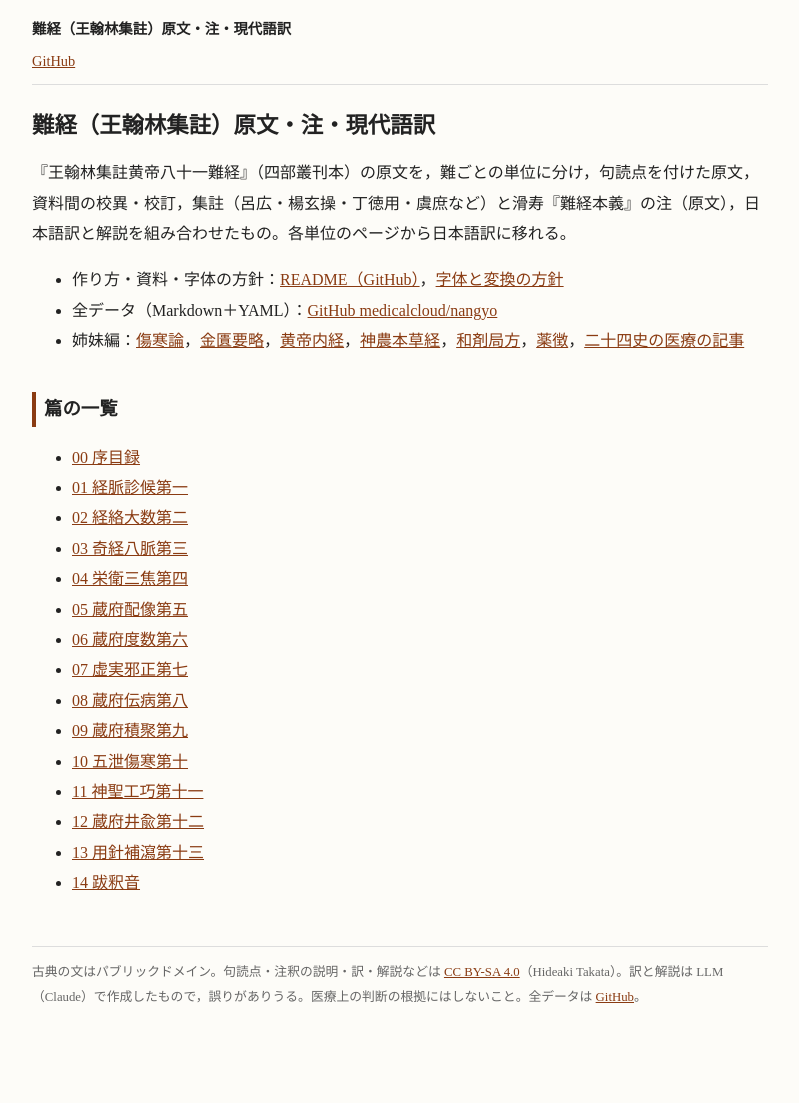
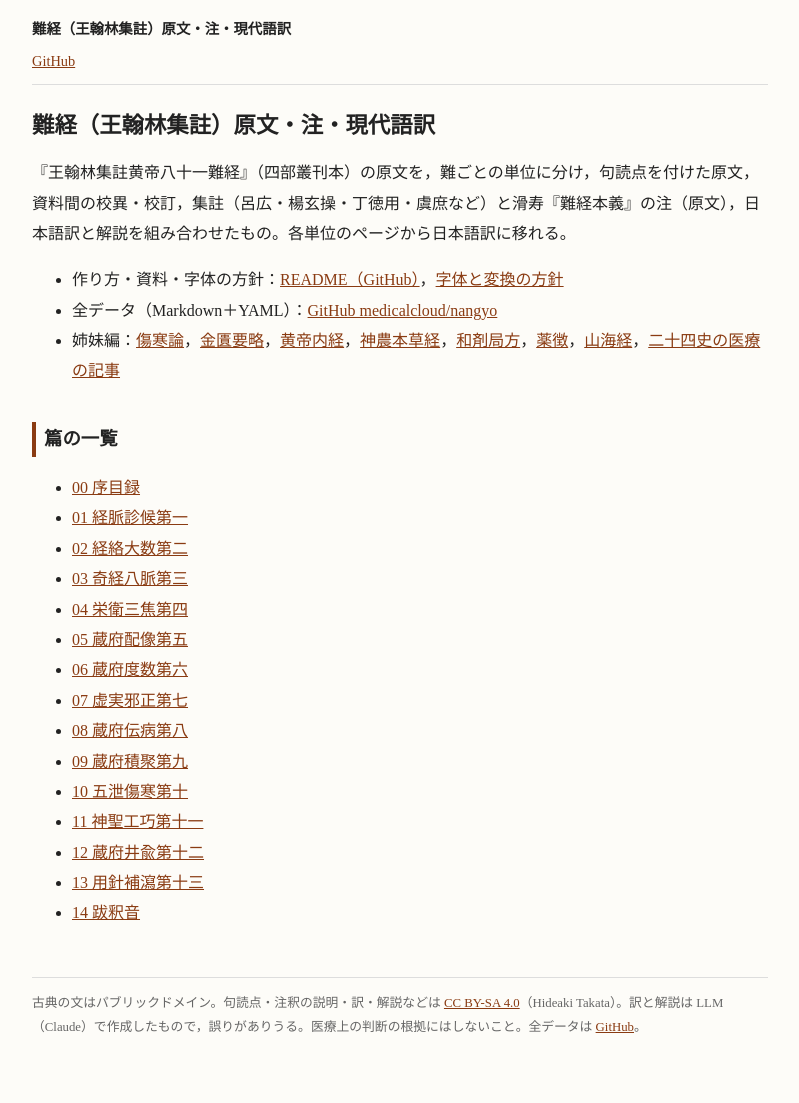
Before and after one commit to medicalcloud/nangyo, a Jekyll site: the page built from index.md, in a window 1280 px wide. Shown: the whole page, without its empty margins (240-1039 px from the left). Built offline with Jekyll 4.4.1, drawn with Linux system fonts in a browser that asks for light colours; before the commit the page ends 1073 px from its top, so only the background shows below that.

Commit message:
姉妹編のリンクに山海経を足す
Co-Authored-By: Claude Opus 5.5 <noreply@anthropic.com>
Claude-Session: https://claude.ai/code/session_01LRgAs9kiaN9gwPmZDVNvf2

```diff
--- a/index.md
+++ b/index.md
@@ -8,7 +8,7 @@ title: 目次
 
 - 作り方・資料・字体の方針：[README（GitHub）](https://github.com/medicalcloud/nangyo#readme)，[字体と変換の方針](字体と変換の方針.md)
 - 全データ（Markdown＋YAML）：[GitHub medicalcloud/nangyo](https://github.com/medicalcloud/nangyo)
-- 姉妹編：[傷寒論](https://medicalcloud.github.io/shokanron/)，[金匱要略](https://medicalcloud.github.io/kinkiyoryaku/)，[黄帝内経](https://medicalcloud.github.io/koteidaikei/)，[神農本草経](https://medicalcloud.github.io/shinnohonzokyo/)，[和剤局方](https://medicalcloud.github.io/wazaikyokuho/)，[薬徴](https://medicalcloud.github.io/yakucho/)，[二十四史の医療の記事](https://medicalcloud.github.io/24shi/)
+- 姉妹編：[傷寒論](https://medicalcloud.github.io/shokanron/)，[金匱要略](https://medicalcloud.github.io/kinkiyoryaku/)，[黄帝内経](https://medicalcloud.github.io/koteidaikei/)，[神農本草経](https://medicalcloud.github.io/shinnohonzokyo/)，[和剤局方](https://medicalcloud.github.io/wazaikyokuho/)，[薬徴](https://medicalcloud.github.io/yakucho/)，[山海経](https://medicalcloud.github.io/sengaikyo/)，[二十四史の医療の記事](https://medicalcloud.github.io/24shi/)
 
 ## 篇の一覧
 
```
